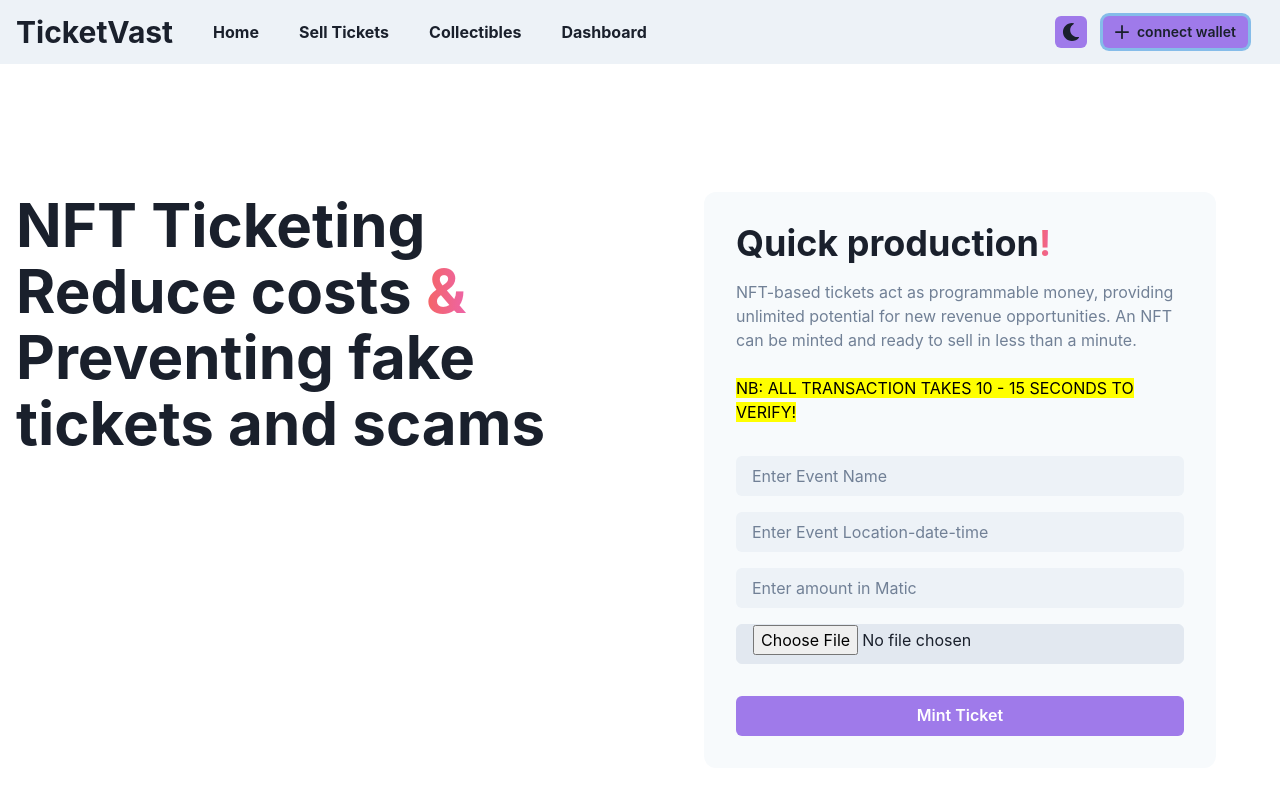
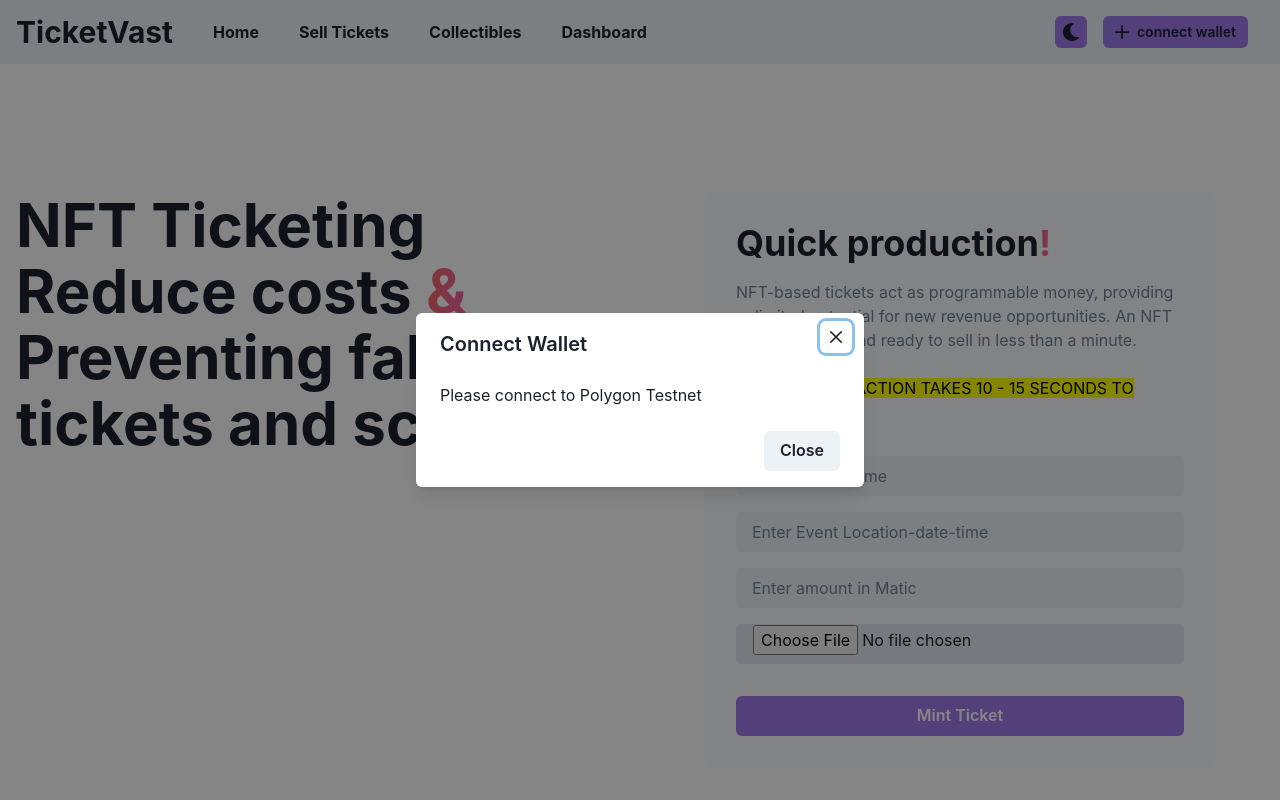
Before and after one commit to SabeloMkhwanzi/NFT-Ticketing-Marketplace, a Next.js app: page /sell in a window 1280 px wide. Both pictures are taken after a click on the button "connect wallet". Shown: the top 800 px of the page. Built offline with nearby package versions, Linux system fonts and the light colour scheme; what ipfs-http-client would draw is missing.

Commit message:
commite change

```diff
--- a/components/colorSwitch/ColorModeSwitcher.tsx
+++ b/components/ColorModeSwitcher.tsx
@@ -27,5 +27,3 @@ export const ColorModeSwitcher = (props: ColorModeSwitcherProps) => {
     />
   )
 }
-
-export default ColorModeSwitcher;
--- a/components/navbar.tsx
+++ b/components/navbar.tsx
@@ -15,24 +15,19 @@ import {
 import { HamburgerIcon, CloseIcon, AddIcon } from '@chakra-ui/icons';
 
 
-import ColorModeSwitcher from './colorSwitch/ColorModeSwitcher.tsx'
+import {
+  Modal,
+  ModalOverlay,
+  ModalContent,
+  ModalHeader,
+  ModalFooter,
+  ModalBody,
+  ModalCloseButton,
+} from "@chakra-ui/react"
 
- const connectWallet = async () => {
-  // Check if MetaMask is installed on user's browser
-  if(window.ethereum) {
-    const accounts = await window.ethereum.request({ method: 'eth_accounts' });
-    const chainId = await window.ethereum.request({ method: 'eth_chainId'});
-    // Check if user is connected to Mainnet
-    if(chainId != '0x1') {
-      alert("Please connect to Polygon Testnet");
-    } else {
-      let wallet = accounts[0];
-      setWalletAddress(wallet);
-    }
-  } else {
-    alert("Please install Mask");
-  }
-  }
+
+import {ColorModeSwitcher} from './colorModeSwitcher.tsx'
+
 
 
 export default function withAction() {
@@ -109,17 +104,29 @@ export default function withAction() {
               size={'sm'}
               mr={4}
             />
-            <Button
+
+            <Button onClick={onOpen}
               variant={'solid'}
               bg={'purple.400'}
               size={'sm'}
               mr={4}
               leftIcon={<AddIcon />}
-              onClick={connectWallet}
-            >
-              connect wallet
-            </Button>
 
+              >connect wallet</Button>
+
+                  <Modal onClose={onClose} isOpen={isOpen} isCentered>
+                    <ModalOverlay />
+                    <ModalContent>
+                      <ModalHeader>Connect Wallet</ModalHeader>
+                      <ModalCloseButton />
+                      <ModalBody>
+                       Please connect to Polygon Testnet
+                      </ModalBody>
+                      <ModalFooter>
+                        <Button onClick={onClose}>Close</Button>
+                      </ModalFooter>
+                    </ModalContent>
+                  </Modal>
           </Flex>
         </Flex>
 
--- a/pages/index.js
+++ b/pages/index.js
@@ -68,9 +68,6 @@ export default function Home() {
     await transaction.wait()
     loadNFTs()
   }
-
-
-
 
   if (loadingState === 'loaded' && !nfts.length) return (<h1>No items in Marketplace!</h1>)
 
```
